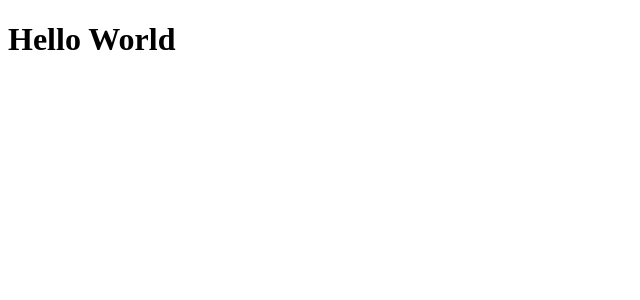
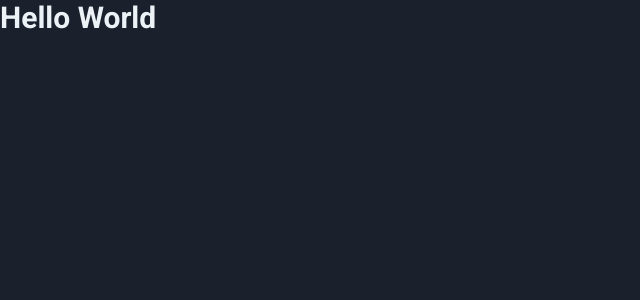
Before and after one commit to gbelther/gb-courses-app, a Next.js app: page / in a window 1280 px wide. Shown: the top 300 px of the page, without its empty margins (0-640 px from the left). Built offline with nearby package versions, Linux system fonts and the light colour scheme.

Commit message:
Configuração do estilo global e tema

```diff
--- /dev/null
+++ b/src/contexts/CustomThemeContext.tsx
@@ -0,0 +1,37 @@
+import { createContext, ReactNode, useCallback, useState } from "react";
+import { DefaultTheme, ThemeProvider } from "styled-components";
+import { darkTheme } from "../styles/themes";
+
+interface ICustomThemeContext {
+  theme: DefaultTheme;
+  toggleTheme: (themeName: string) => void;
+}
+
+interface ICustomThemeProvider {
+  children: ReactNode;
+}
+
+export const CustomThemeContext = createContext<ICustomThemeContext>(
+  {} as ICustomThemeContext
+);
+
+export const CustomThemeProvider = ({ children }: ICustomThemeProvider) => {
+  const [currentTheme, setCurrentTheme] = useState(darkTheme);
+
+  const toggleTheme = useCallback((themeName: string) => {
+    switch (themeName) {
+      case "dark-theme":
+        setCurrentTheme(darkTheme);
+        break;
+      default:
+        setCurrentTheme(darkTheme);
+        break;
+    }
+  }, []);
+
+  return (
+    <CustomThemeContext.Provider value={{ theme: currentTheme, toggleTheme }}>
+      <ThemeProvider theme={currentTheme}>{children}</ThemeProvider>
+    </CustomThemeContext.Provider>
+  );
+};
--- a/src/pages/_app.tsx
+++ b/src/pages/_app.tsx
@@ -1,6 +1,13 @@
 import type { AppProps } from "next/app";
+import { CustomThemeProvider } from "../contexts/CustomThemeContext";
+import { GlobalStyles } from "../styles/global-styles";
 
 function MyApp({ Component, pageProps }: AppProps) {
-  return <Component {...pageProps} />;
+  return (
+    <CustomThemeProvider>
+      <Component {...pageProps} />
+      <GlobalStyles />
+    </CustomThemeProvider>
+  );
 }
 export default MyApp;
--- /dev/null
+++ b/src/styles/global-styles.ts
@@ -0,0 +1,39 @@
+import { createGlobalStyle } from "styled-components";
+
+export const GlobalStyles = createGlobalStyle`
+    * {
+        margin: 0;
+        padding: 0;
+        box-sizing: border-box;
+    }
+
+    html {
+        @media (max-width: 1280px) {
+            font-size: 93.75%;
+        }
+
+        @media (max-width: 720px) {
+            font-size: 87.5%;
+        }
+
+        color: ${({ theme }) => theme.colors.primary};
+    }
+
+    body, input, textarea, button {
+        font-family: ${({ theme }) => theme.fontFamily.roboto};
+        font-weight: 400;
+    }
+
+    body {
+      background: ${({ theme }) => theme.colors.background}
+    }
+
+    button {
+        cursor: pointer;
+    }
+
+    [disabled] {
+        opacity: 0.6;
+        cursor: not-allowed;
+    }
+`;
--- /dev/null
+++ b/src/styles/styled-components.d.ts
@@ -0,0 +1,5 @@
+import { ITheme } from "./themes";
+
+declare module "styled-components" {
+  export interface DefaultTheme extends ITheme {}
+}
--- /dev/null
+++ b/src/styles/themes.ts
@@ -0,0 +1,13 @@
+export const darkTheme = {
+  name: "dark-theme",
+  colors: {
+    primary: "#EDF2F7",
+    secondary: "#63171B",
+    background: "#1A202C",
+  },
+  fontFamily: {
+    roboto: "'Roboto', sans-serif",
+  },
+};
+
+export type ITheme = typeof darkTheme;
```
Also changed, not shown: next-env.d.ts.
